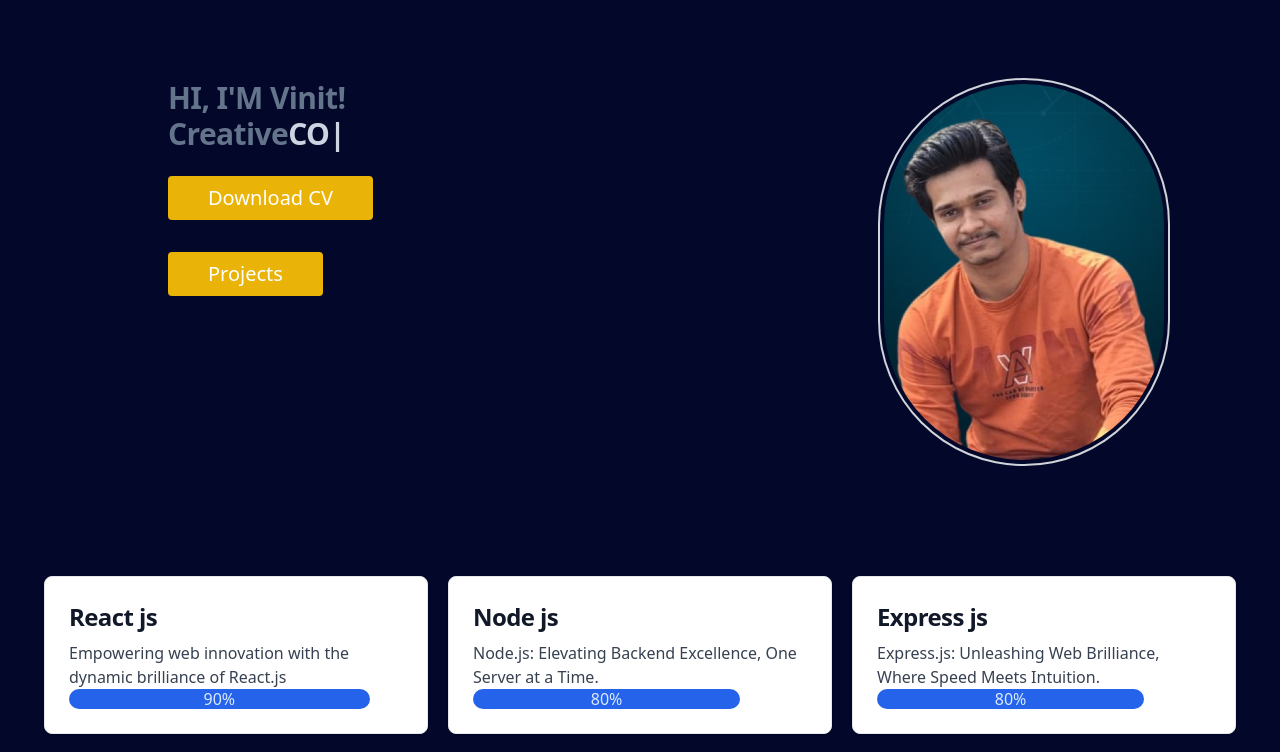
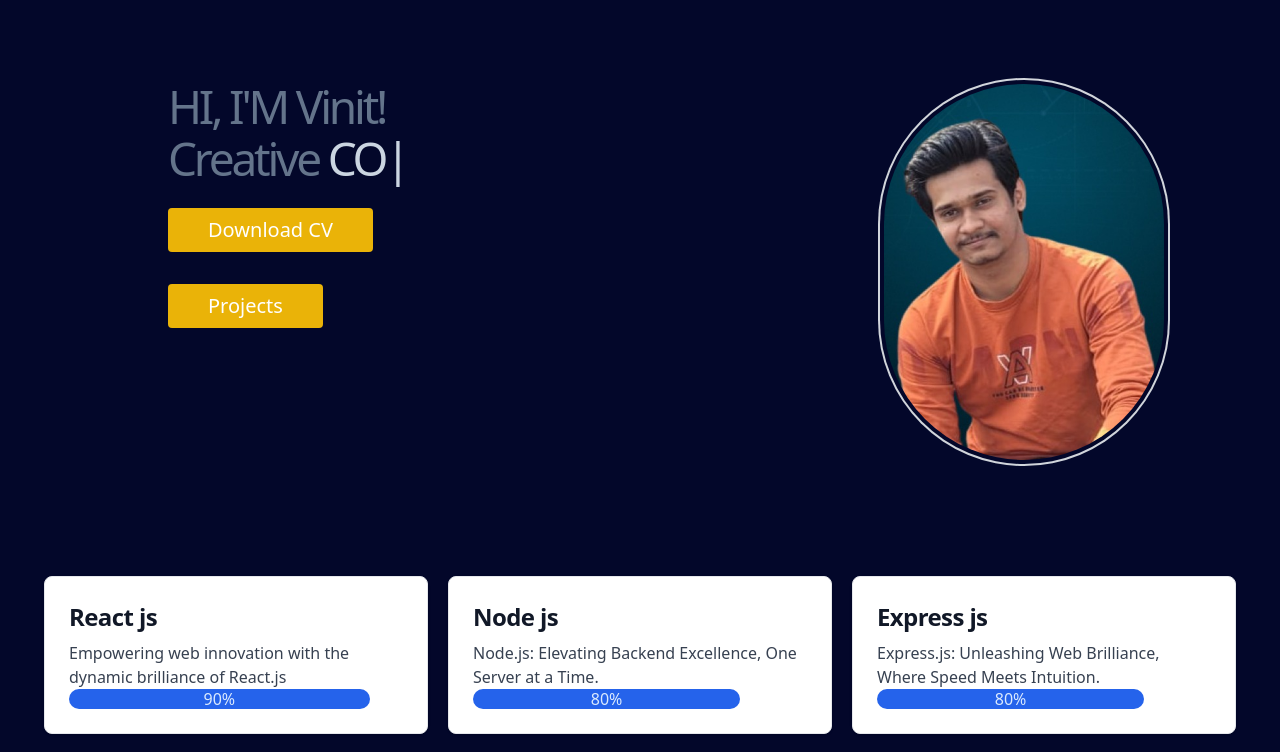
Before and after one commit to Vinit-S-Patil/Portfolio, a React (Vite) app: page / in a window 1280 px wide. Shown: the top 752 px of the page. Built offline with nearby package versions, Linux system fonts and the light colour scheme.

Commit message:
config changes

```diff
--- a/src/pages/HomePage.jsx
+++ b/src/pages/HomePage.jsx
@@ -50,10 +50,10 @@ const Homepage = () => {
             <div className='flex justify-center'>
                 <div className='flex w-[80%] gap-x-8'>
                     <div className='min-w-[45rem] max-w-[45rem]'>
-                        <div className='ml-10 text-5xl tracking-wider text-slate-500 md:text-3xl' >
+                        <div className='ml-10 text-5xl tracking-wider text-slate-500 md:text-5xl' >
                             <div>HI, I'M Vinit!</div>
-                            <div> Creative
-                                <ReactTyped className='text-slate-300' strings={[" DEVELOPER", " CODER"]} typeSpeed={100} loop />
+                            <div> {"Creative "}
+                                <ReactTyped className='text-slate-300' strings={["DEVELOPER", "CODER"]} typeSpeed={100} loop />
                             </div>
                         </div>
                         <div className='mt-6 ml-10'>
--- a/tailwind.config.js
+++ b/tailwind.config.js
@@ -22,8 +22,8 @@ export default {
       }],
       '5xl': ['2.875rem', {
         lineHeight: '3.25rem',
-        letterSpacing: '-0.02em',
-        fontWeight: '100',
+        letterSpacing: '-0.07em',
+        fontWeight: '500',
       }],
     },
     extend: {},
```
